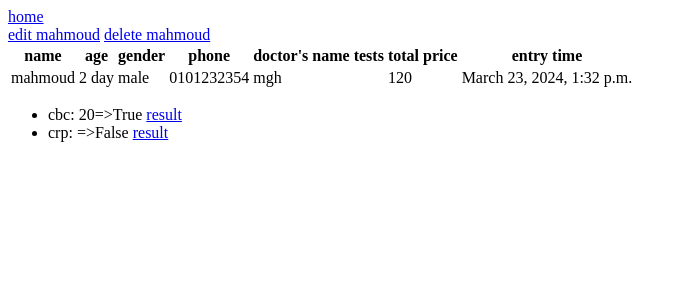
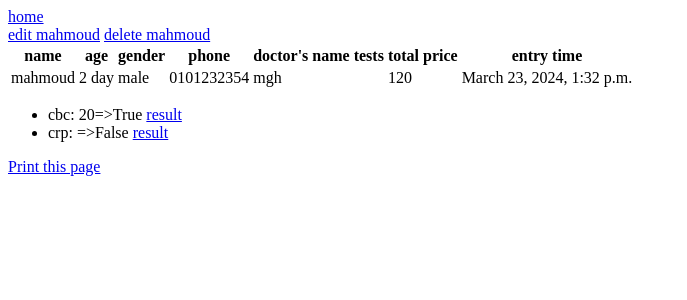
Before and after one commit to mahmoud15670/program, a Django app: page /patient/2 in a window 1280 px wide. Shown: the top 300 px of the page, without its empty margins (0-687 px from the left). Run offline with Django 4.2, Linux system fonts and the light colour scheme; data comes from the database, SQL or seed files in the repository.

Commit message:
Mar 24, 2024, 11:13 AM

```diff
--- a/mhlbia/homs/templates/homs/patient_detil.html
+++ b/mhlbia/homs/templates/homs/patient_detil.html
@@ -41,4 +41,5 @@
     <li>{{test.test}}: {{test.result}}=>{{test.wrote}} <a href="{% url 'result' test.id %}">result</a></li>
     {% endfor %}
 </ul>
+<a href="javascript:window.print()">Print this page</a>
 {% endblock %}
```
